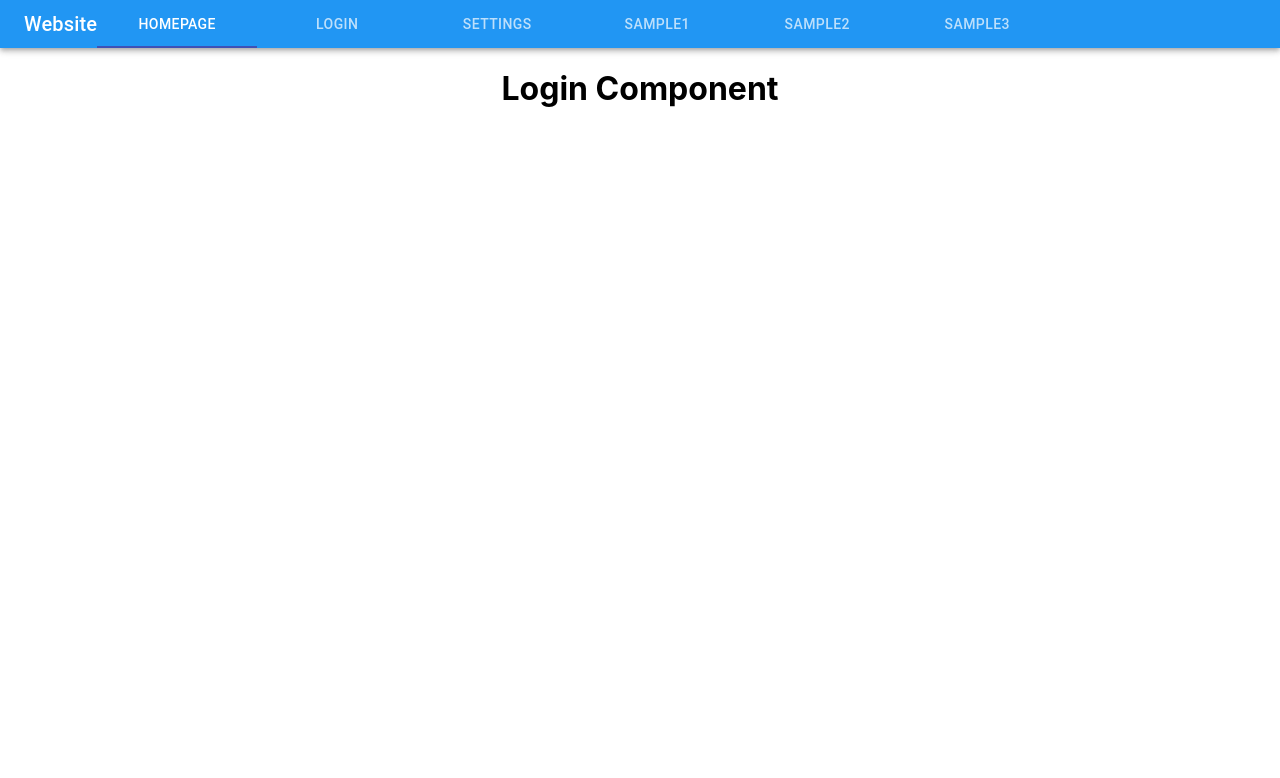
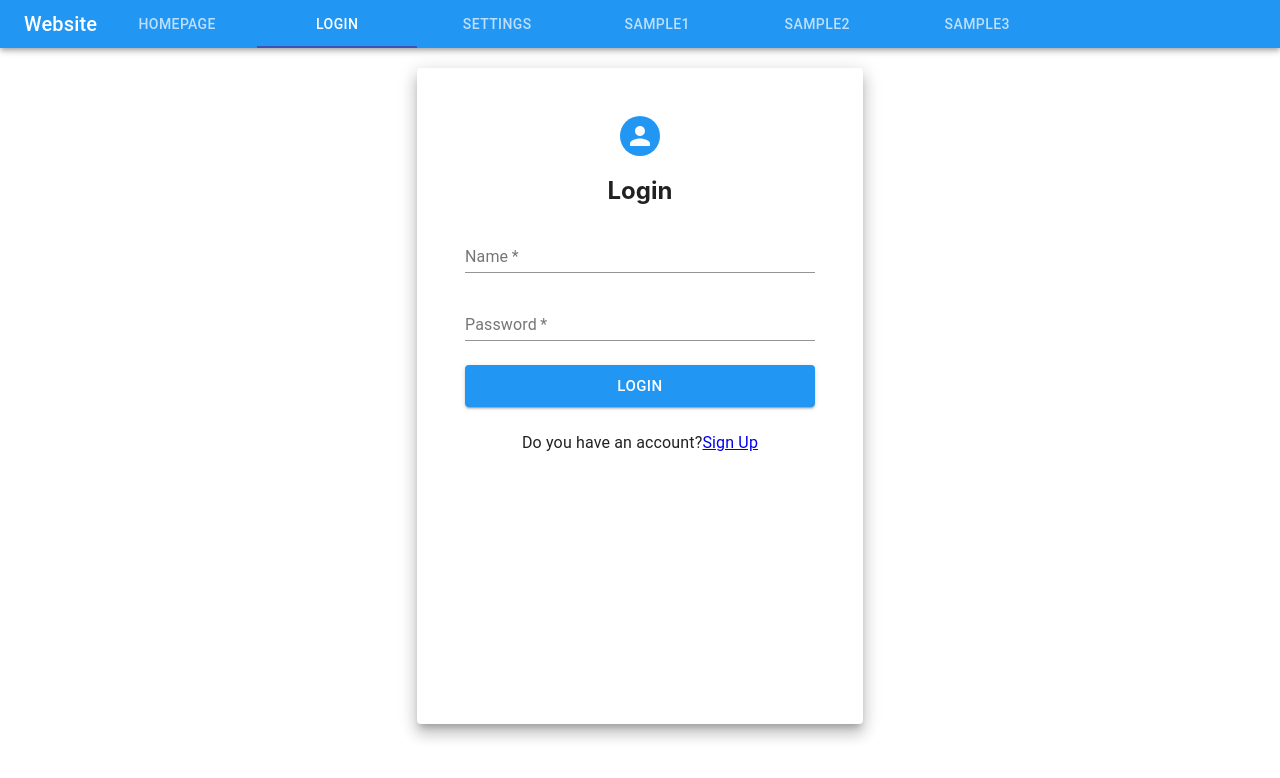
Before and after one commit to Jennelle186/VaccinationTracking, a React (Create React App) app: page /login in a window 1280 px wide. Shown: the top 778 px of the page. Built offline with nearby package versions, Linux system fonts and the light colour scheme.

Commit message:
login form

```diff
--- /dev/null
+++ b/src/components/Forms/Button/button.js
@@ -0,0 +1,32 @@
+import React from "react";
+import { Typography, Button, makeStyles } from "@material-ui/core";
+
+const useStyles = makeStyles((theme) => ({
+  root: {
+    // margin: theme.spacing(1),
+    color: " #fff",
+    backgroundColor: "#2196F3",
+    "&:hover": {
+      backgroundColor: " #E3F2FD",
+      color: "#000",
+    },
+  },
+}));
+
+const ButtonForm = ({ children, ...otherProps }) => {
+  const classes = useStyles();
+  return (
+    <Typography align="center">
+      <Button
+        variant="contained"
+        size="large"
+        {...otherProps}
+        className={classes.root}
+      >
+        {children}
+      </Button>
+    </Typography>
+  );
+};
+
+export default ButtonForm;
--- a/src/components/Header/header.js
+++ b/src/components/Header/header.js
@@ -1,6 +1,6 @@
 //header https://www.youtube.com/playlist?list=PLakAmVjYWIY6m-EfiY6swKgDjtnQgFS5A
 
-import React from "react";
+import React, { useEffect } from "react";
 import { Link } from "react-router-dom";
 import {
   AppBar,
@@ -13,12 +13,20 @@ import {
 } from "@material-ui/core";
 import DrawerComponent from "./DrawerComponent/drawer";
 
-const Header = () => {
+const Header = (props) => {
   const [value, setValue] = React.useState(0);
 
   const handleChange = (event, newValue) => {
     setValue(newValue);
   };
+
+  // for the tab to stay on the correct path/page even if it was reloaded
+  useEffect(() => {
+    let path = window.location.pathname;
+    if (path === "/" && value !== 0) setValue(0);
+    else if (path === "/login" && value !== 1) setValue(1);
+    // else if (path === "/about" && value !== 2) setValue(2);
+  }, [value]);
 
   //Breakpoints
   const theme = useTheme();
@@ -37,13 +45,13 @@ const Header = () => {
             backgroundColor: "#2196F3",
           }}
         >
-          {/* //or just change this typography to an icon or picture */}
           {/*------------------- Name of the website -----------------*/}
           {isMatch ? (
             <></>
           ) : (
             <Typography variant="h6" color="inherit">
               Website
+              {/* //or just change this typography to an icon or picture */}
             </Typography>
           )}
           {/*------------------- Name of the website -----------------*/}
--- a/src/components/Login/Login.js
+++ b/src/components/Login/Login.js
@@ -1,5 +1,77 @@
+import React, { useState } from "react";
+import { Link } from "react-router-dom";
+import ButtonForm from "./../Forms/Button/button";
+import {
+  Grid,
+  Paper,
+  TextField,
+  Typography,
+  Avatar,
+  makeStyles,
+} from "@material-ui/core";
+
 const Login = () => {
-  return <h1>Login Component</h1>;
+  const paperStyle = {
+    padding: 20,
+    height: "70vh",
+    width: 350,
+    margin: "20px auto",
+    padding: "3rem",
+  };
+
+  const btn = {
+    margin: "1.5rem 0",
+  };
+
+  const useStyles = makeStyles((theme) => ({
+    avatar: {
+      backgroundColor: "#2196F3",
+    },
+  }));
+  const classes = useStyles();
+
+  return (
+    <Grid>
+      <Paper elevation={10} style={paperStyle}>
+        <Grid align="center">
+          <Avatar className={classes.avatar}></Avatar>
+          <h2>Login</h2>
+        </Grid>
+
+        <form>
+          <TextField
+            type="text"
+            id="standard1"
+            label="Name"
+            fullWidth
+            required
+            autoComplete
+          />
+          <br />
+          <br />
+          <TextField
+            type="password"
+            id="standard2"
+            label="Password"
+            fullWidth
+            required
+            autoComplete
+          />
+          <ButtonForm fullWidth style={btn}>
+            LOGIN
+          </ButtonForm>
+
+          {/* if may other mode of login- https://colorlib.com/wp/wp-content/uploads/sites/2/login-form-v11.jpg */}
+          {/* <Typography>Or login with</Typography> */}
+
+          <Typography>
+            Do you have an account?
+            <Link to="#">Sign Up</Link>
+          </Typography>
+        </form>
+      </Paper>
+    </Grid>
+  );
 };
 
 export default Login;
```
